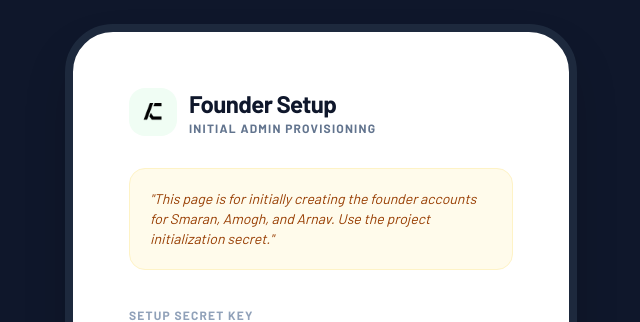
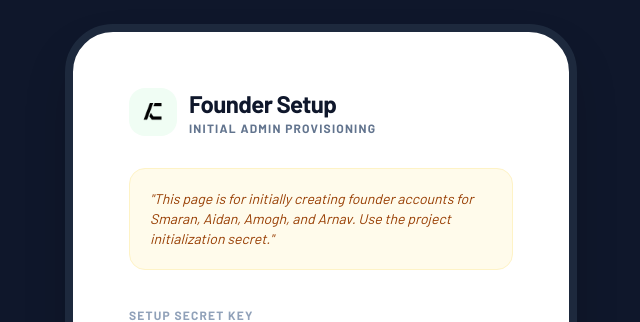
Before and after one commit to smaranz/CodeStarters, a Next.js app: page /admin/setup in a window 1280 px wide. Shown: the top 322 px of the page, without its empty margins (319-959 px from the left). Built offline with nearby package versions, Linux system fonts and the light colour scheme.

Commit message:
Add co-founder Aidan Kwan to team section and setup copy.

```diff
--- a/src/app/admin/setup/page.tsx
+++ b/src/app/admin/setup/page.tsx
@@ -92,7 +92,7 @@ export default function AdminSetupPage() {
                 </div>
 
                 <div className="bg-amber-50 border border-amber-100 rounded-2xl p-5 mb-8 italic text-sm text-amber-800">
-                    "This page is for initially creating the founder accounts for Smaran, Amogh, and Arnav. Use the project initialization secret."
+                    "This page is for initially creating founder accounts for Smaran, Aidan, Amogh, and Arnav. Use the project initialization secret."
                 </div>
 
                 <form onSubmit={handleSetup} className="space-y-6">
--- a/src/components/FoundersSection.tsx
+++ b/src/components/FoundersSection.tsx
@@ -12,6 +12,13 @@ const TEAM_MEMBERS = [
         bio: "Visionary leader dedicated to democratizing AI education and bridging the digital divide for small businesses. Smaran leads the organization's strategic direction and core technology initiatives.",
         image: "/smaran_real.png",
         accent: "from-emerald-400 to-teal-500",
+    },
+    {
+        name: "Aidan Kwan",
+        role: "Co-Founder",
+        bio: "Committed to expanding access to CS and AI education and helping local businesses thrive online. Aidan helps shape programs, partnerships, and the long-term vision of CodeStarters.",
+        image: null,
+        accent: "from-sky-400 to-blue-600",
     },
     {
         name: "Amogh Bhatta",
```
